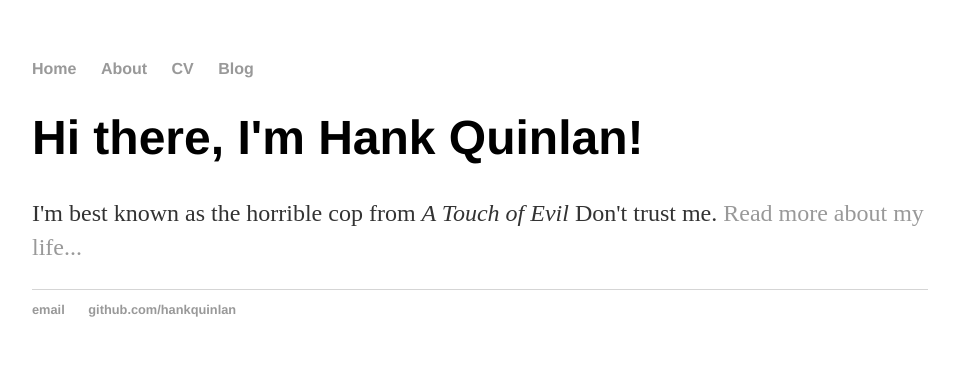
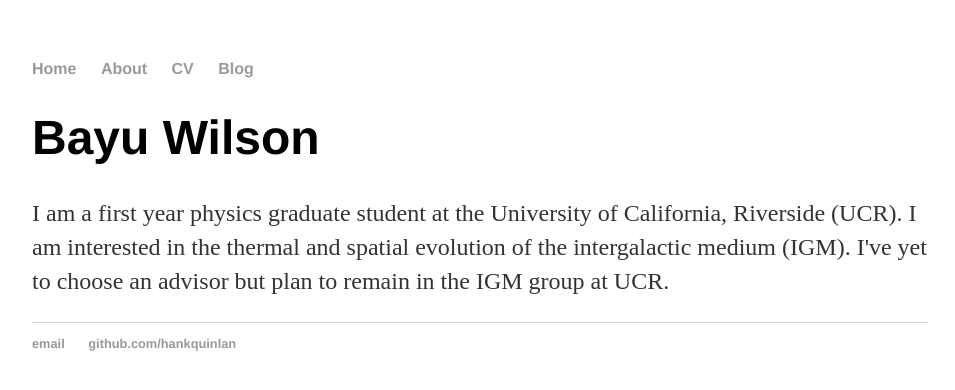
Before and after one commit to bayu-wilson/oldbayu-wilson.github.io, a Jekyll site: the page built from index.html, in a window 1280 px wide. Shown: the top 390 px of the page, without its empty margins (160-1115 px from the left). Built offline with Jekyll 4.4.1, drawn with Linux system fonts in a browser that asks for light colours.

Commit message:
commit from remote

```diff
--- a/index.html
+++ b/index.html
@@ -1,8 +1,8 @@
 ---
 layout: default
-title: Hank Quinlan, Horrible Cop
+title: Bayu Wilson
 ---
 <div class="blurb">
-	<h1>Hi there, I'm Hank Quinlan!</h1>
-	<p>I'm best known as the horrible cop from <em>A Touch of Evil</em> Don't trust me. <a href="/about">Read more about my life...</a></p>
+	<h1>Bayu Wilson</h1>
+	<p>I am a first year physics graduate student at the University of California, Riverside (UCR). I am interested in the thermal and spatial evolution of the intergalactic medium (IGM). I've yet to choose an advisor but plan to remain in the IGM group at UCR.</p>
 </div><!-- /.blurb -->
```
